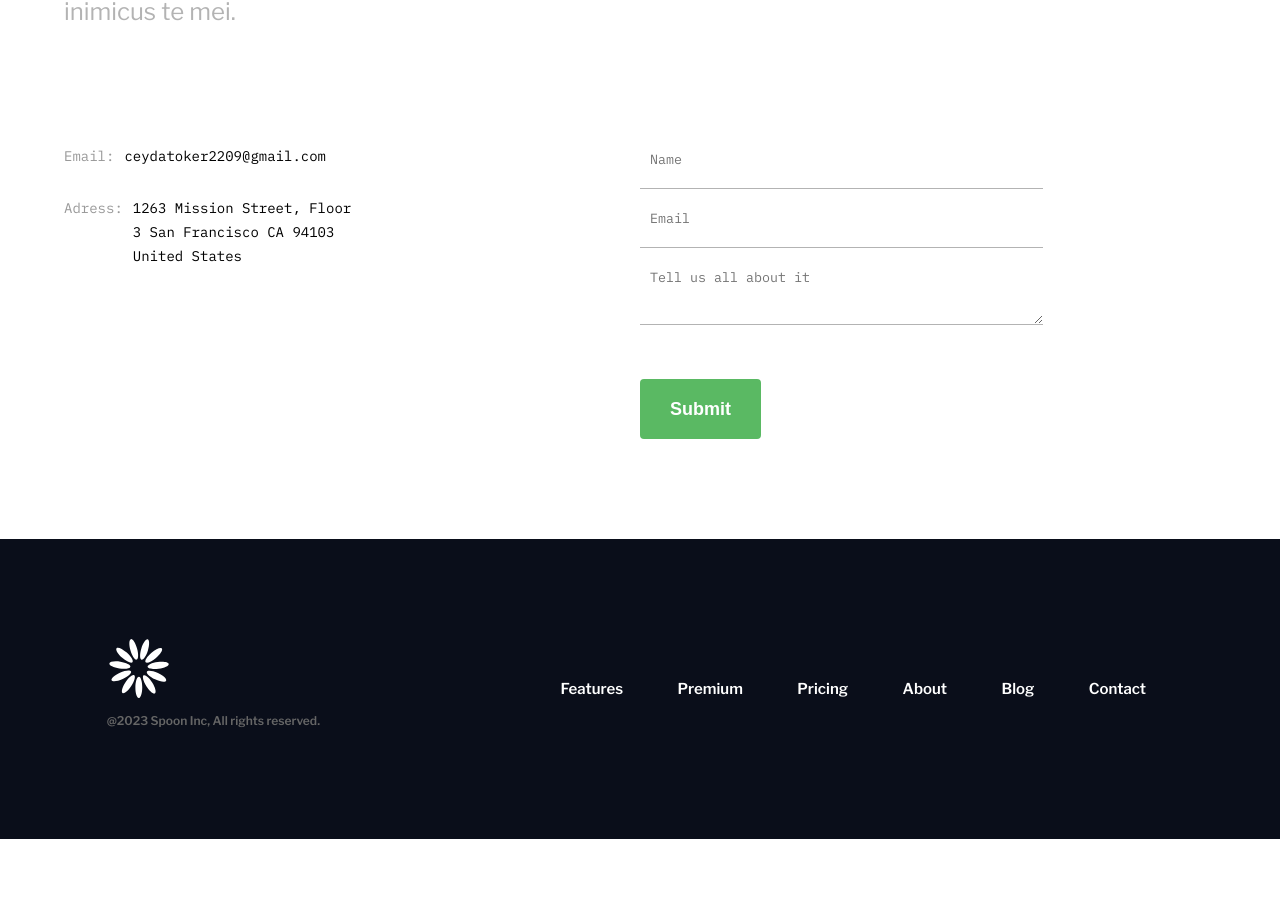
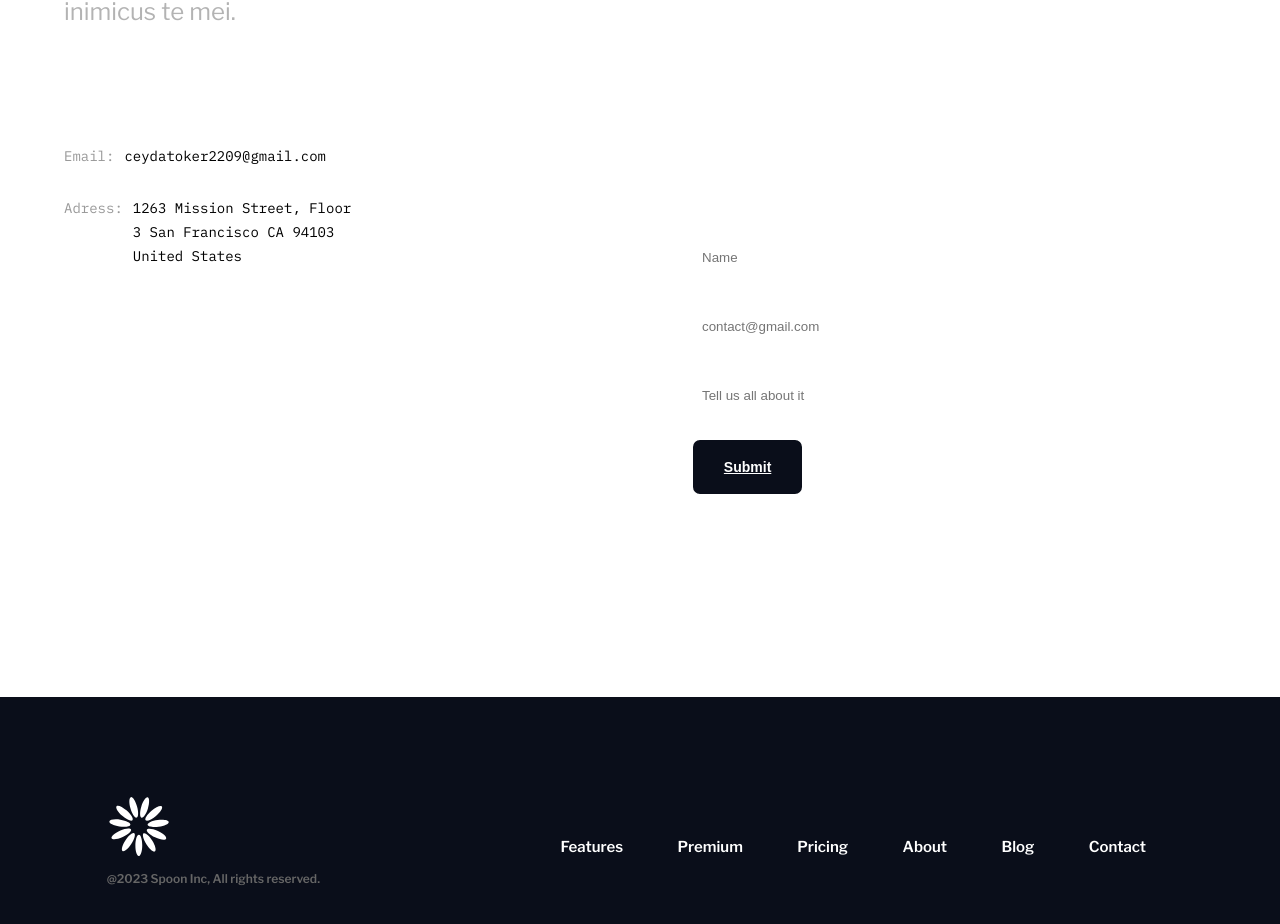
Before and after one commit to cey-t/catering-website, a React (Create React App) app: page /contact in a window 1280 px wide. Shown: the part 814-1738 px from the top of the page. Before the commit the page ends 1653 px from the top, so only its background shows below. Built offline with nearby package versions, Linux system fonts and the light colour scheme.

Commit message:
Form Implemented for contact page

```diff
--- a/src/components/Form/Form.js
+++ b/src/components/Form/Form.js
@@ -3,7 +3,7 @@ import { useState } from "react";
 import Input from "./Input/Input";
 import Button from "../Button/Button";
 import { Link } from "react-router-dom";
-const Form = ({ onSubmit, inputs, buttonLabel, link }) => {
+const Form = ({ onSubmit, inputs, buttonLabel, link, textArea }) => {
   const [formData, setFormData] = useState({});
 
   const handleChange = (e) => {
--- a/src/components/SignUp/SignUp.js
+++ b/src/components/SignUp/SignUp.js
@@ -31,7 +31,6 @@ const SignUp = () => {
         });
         setToken(data.jwt);
         setUser(data.user);
-        console.log(`Welcome ${data.user.username}`);
         navigate("/login", { replace: true });
       }
     } catch (error) {
--- a/src/pages/ContactUs/ContactForm/ContactForm.js
+++ b/src/pages/ContactUs/ContactForm/ContactForm.js
@@ -1,35 +1,25 @@
+import { useState } from "react";
 import ContextBox from "components/ContextBox/ContextBox";
-import { useState } from "react";
-import Button from "components/Button/Button";
+import { contactFormData } from "utils/data/inputData";
 import { apiURL } from "utils/api/api";
 import styles from "./ContactForm.module.scss";
+import Form from "components/Form/Form";
 import classNames from "classnames";
 const ContactForm = () => {
-  const [formData, setFormData] = useState({
-    name: "",
-    email: "",
-    inquiry: "",
-  });
   const [formMessage, setFormMessage] = useState(false);
 
-  const resetForm = () => {
-    setFormData({ name: "", email: "", inquiry: "" });
-  };
-  const handleSubmit = async (event) => {
-    event.preventDefault();
+  const handleSubmit = async (e) => {
     try {
       const res = await fetch(`${apiURL}/api/inquiries`, {
         method: "POST",
         mode: "cors",
         headers: { "Content-Type": "application/json" },
         body: JSON.stringify({
-          data: formData,
+          data: e,
         }),
       });
       if (!res.ok) throw new Error("Something went wrong");
-      const data = await res.json();
-      setFormData(data);
-      resetForm();
+
       setFormMessage(true);
     } catch (error) {
       console.log(error.message);
@@ -61,53 +51,15 @@ const ContactForm = () => {
             </p>
           </div>
         </div>
-        <div className={styles.contactForm}>
-          {formMessage ? (
-            <h3 className={styles.contactText}>Form submitted successfully!</h3>
-          ) : (
-            <form onSubmit={handleSubmit}>
-              <div className={styles.inputContainer}>
-                <input
-                  type="text"
-                  required
-                  onChange={(e) => {
-                    setFormData({ ...formData, name: e.target.value });
-                  }}
-                  value={formData.name}
-                  className={styles.input}
-                  placeholder="Name"
-                  name="name"
-                />
-              </div>
-              <div className={styles.inputContainer}>
-                <input
-                  type="email"
-                  onChange={(e) => {
-                    setFormData({ ...formData, email: e.target.value });
-                  }}
-                  value={formData.email}
-                  required
-                  className={styles.input}
-                  placeholder="Email"
-                />
-              </div>
-              <div className={styles.inputContainer}>
-                <textarea
-                  type="text"
-                  onChange={(e) => {
-                    setFormData({ ...formData, inquiry: e.target.value });
-                  }}
-                  value={formData.inquiry}
-                  className={classNames(styles.input, styles.textArea)}
-                  placeholder="Tell us all about it"
-                  required
-                />
-              </div>
-
-              <Button label="Submit" className={styles.submitButton} />
-            </form>
-          )}
-        </div>
+        {formMessage ? (
+          <h3 className={styles.contactText}>Form submitted successfully!</h3>
+        ) : (
+          <Form
+            onSubmit={handleSubmit}
+            inputs={contactFormData}
+            buttonLabel="Submit"
+          />
+        )}
       </div>
     </section>
   );
--- a/src/pages/ContactUs/ContactForm/ContactForm.module.scss
+++ b/src/pages/ContactUs/ContactForm/ContactForm.module.scss
@@ -31,35 +31,8 @@
     display: grid;
     grid-template-columns: repeat(auto-fit, minmax(300px, 1fr));
   }
-  .contactForm {
-    display: flex;
-    width: 70%;
-    flex-direction: column;
-    justify-content: space-around;
-  }
-  .input {
-    width: -webkit-fill-available;
-    border: none;
-    border-bottom: 1px solid #b3b3b3;
-    outline: none;
-    padding: 20px 10px;
-    font-family: "IBM Plex Mono", monospace;
-    overflow: hidden;
-    &:focus {
-      border-bottom: 1px solid #000000;
-    }
-  }
-  .submitButton {
-    margin-top: 50px;
-  }
 }
-@media screen and (max-width: 1024px) {
-  .contactFormRoot {
-    .contactForm {
-      width: 100%;
-    }
-  }
-}
+
 @media screen and (max-width: 570px) {
   .contactFormRoot {
     gap: 70px;
--- a/src/utils/data/inputData.js
+++ b/src/utils/data/inputData.js
@@ -4,20 +4,35 @@ export const SignUpInputs = [
     name: "username",
     label: "Name",
     placeholder: "Laura",
-    defaultvalue: "",
   },
   {
     type: "email",
     name: "email",
     label: "Email",
     placeholder: "laura@gmail.com",
-    defaultvalue: "",
   },
   {
     type: "password",
     name: "password",
     label: "Password",
     placeholder: "*********",
-    defaultvalue: "",
   },
 ];
+
+export const contactFormData = [
+  {
+    name: "name",
+    type: "text",
+    placeholder: "Name",
+  },
+  {
+    name: "email",
+    type: "email",
+    placeholder: "contact@gmail.com",
+  },
+  {
+    name: "inquiry",
+    type: "text",
+    placeholder: "Tell us all about it",
+  },
+];
```
